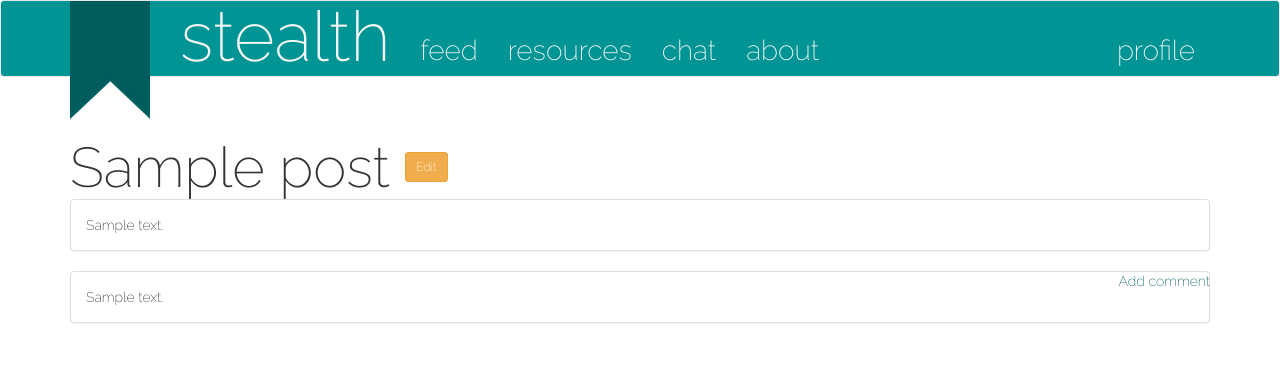
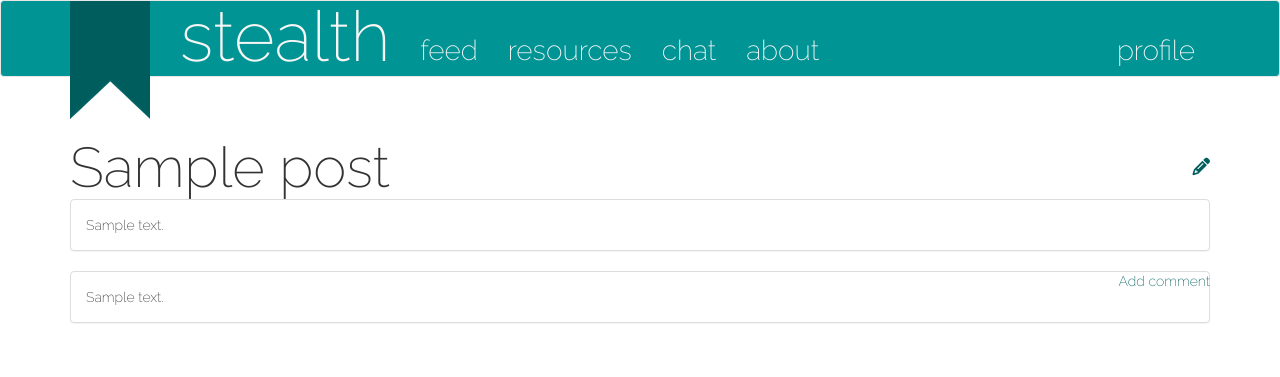
Before and after one commit to svaswani/STEALTH, a Django app: page /1/ in a window 1280 px wide. Shown: the top 377 px of the page. Run offline with Django 3.2, Linux system fonts and the light colour scheme; tables that the repository leaves empty hold one stand-in row (values such as "Sample post"); some libraries are stand-ins or nearby versions.

Commit message:
edit button

```diff
--- a/django/tools/static/css/nav.css
+++ b/django/tools/static/css/nav.css
@@ -230,3 +230,9 @@ header {
     border: none;
     background: none;
 }
+
+#editButton{
+    border: none;
+    background: none;
+    margin-top: 30px;
+}
--- a/django/tools/templates/tools/detail.html
+++ b/django/tools/templates/tools/detail.html
@@ -1,7 +1,9 @@
+<script src="https://use.fontawesome.com/e3f752bc5b.js"></script>
 {% extends 'tools/base.html' %} {% block content %}
 <div class="container">
     <h1 class="f">{{ tool.title }}</h1>
-    <a href="{% url 'edit' tool.id %}" class="btn btn-sm btn-warning e">Edit</a>
+    <a href="{% url 'edit' tool.id %}" class="b" id="editButton"><i class="fa fa-pencil fa-lg" aria-hidden="true"></i>
+</a>
     <div class="panel panel-default">
         <div class="panel-body">
             {{ tool.description }}
```
